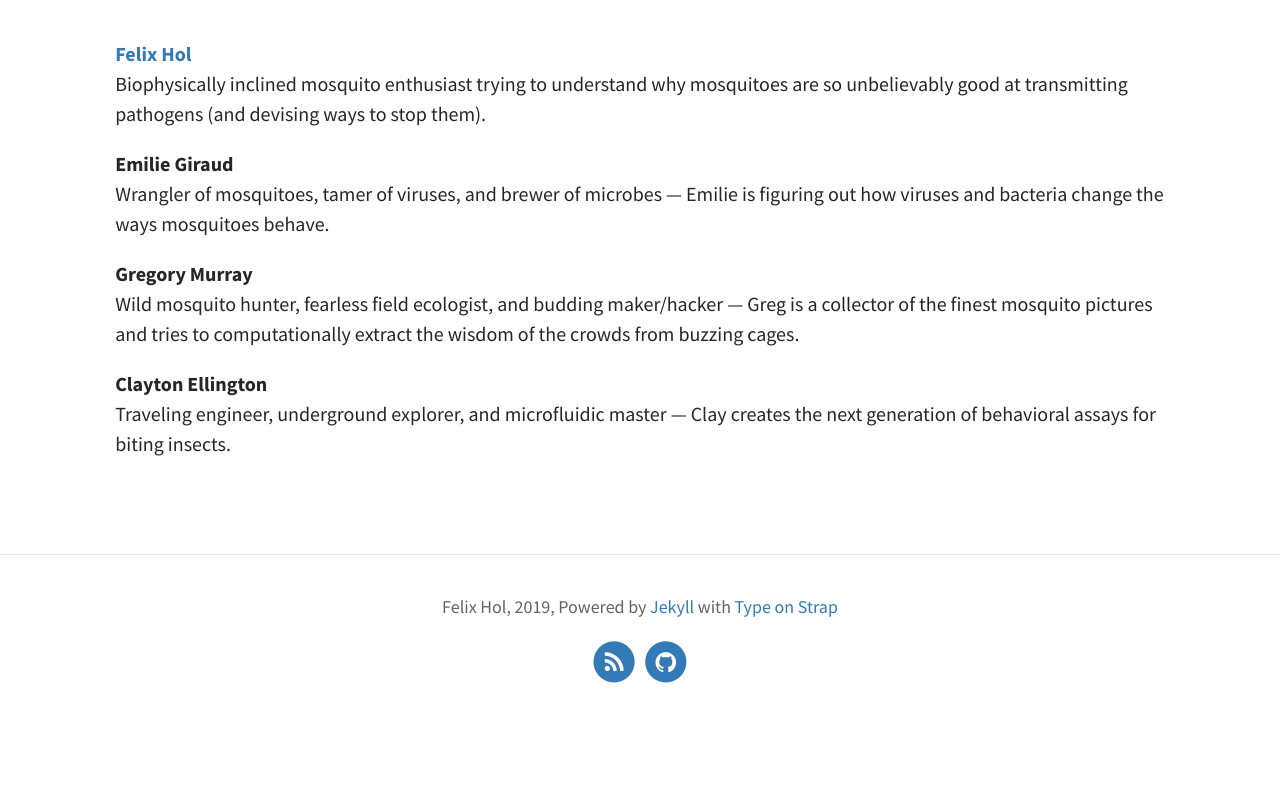
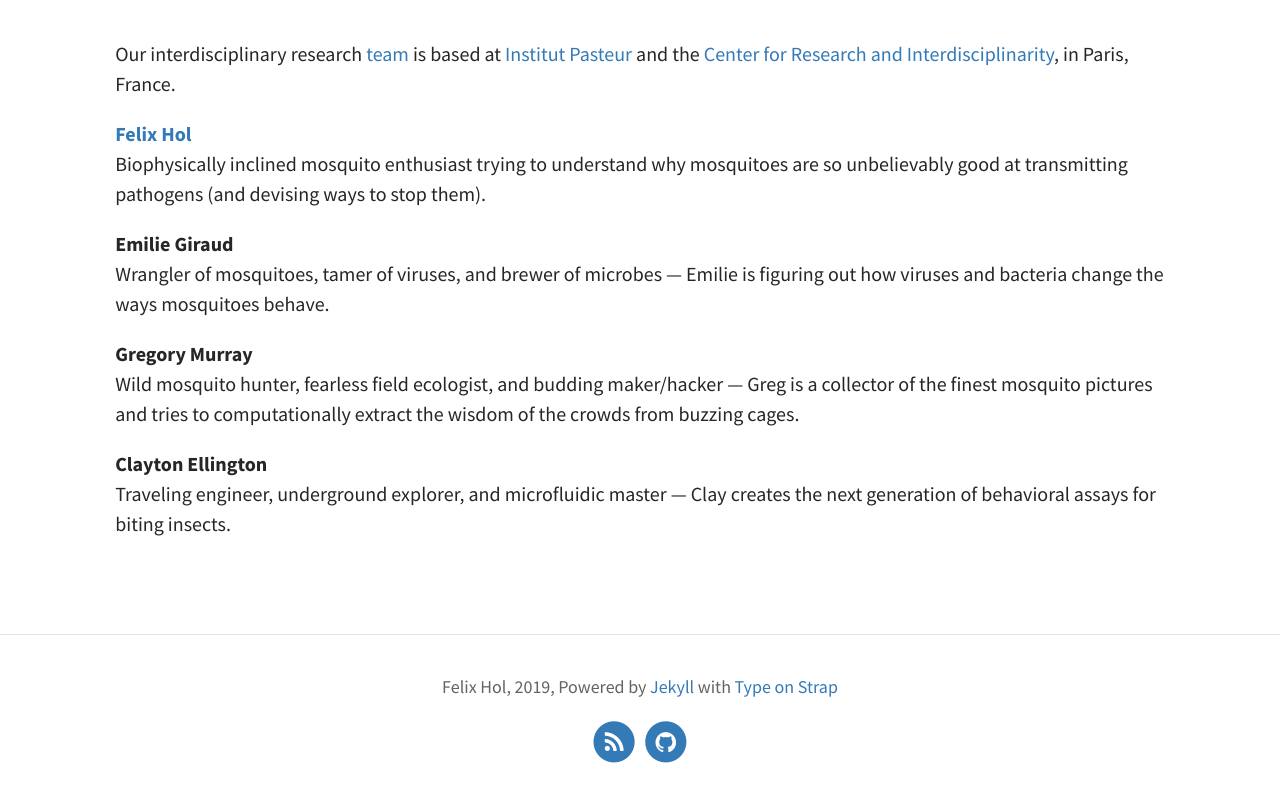
Before and after one commit to felixhol/felixhol.github.io, a Jekyll site: the page built from pages/03Team.md, in a window 1280 px wide. Shown: the part 283-1087 px from the top of the page. Built offline with Jekyll 4.4.1, drawn with Linux system fonts in a browser that asks for light colours; before the commit the page ends 1007 px from its top, so only the background shows below that.

Commit message:
image update

```diff
--- a/pages/03Team.md
+++ b/pages/03Team.md
@@ -2,9 +2,11 @@
 layout: page
 title: Team
 permalink: /team/
-feature-img: "assets/img/IMG_2442crop.JPG"
+feature-img: "assets/img/IMG_2149crop.JPG"
 tags:
 ---
+
+Our interdisciplinary research [team](/team/) is based at [Institut Pasteur](https://research.pasteur.fr/en/) and the [Center for Research and Interdisciplinarity](https://research.cri-paris.org), in Paris, France.
 
 [**Felix Hol**](/bio/)\
 Biophysically inclined mosquito enthusiast trying to understand why mosquitoes are so unbelievably good at transmitting pathogens (and devising ways to stop them).
```
